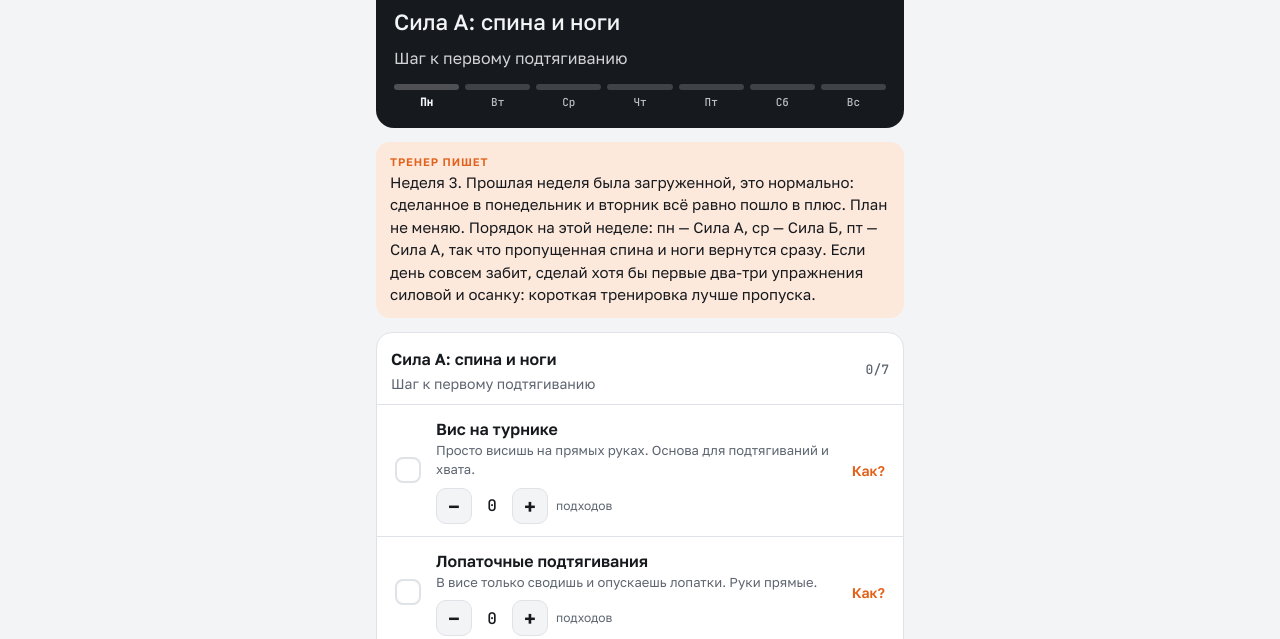
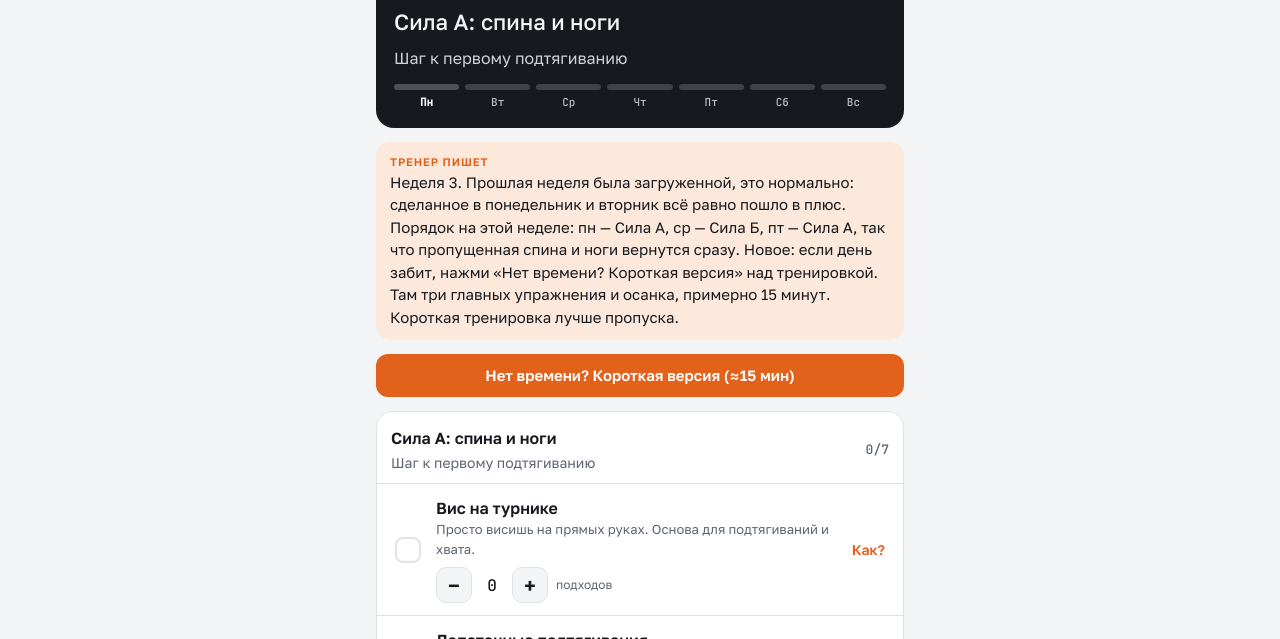
Before and after one commit to maksimchiprunov-droid/trener, a plain HTML site: page index.html in a window 1280 px wide. Shown: the part 94-733 px from the top of the page. Drawn offline with Linux system fonts and the light colour scheme; a web font is replaced by a local one.

Commit message:
Короткая версия силовой (≈15 мин) для загруженных дней
Co-Authored-By: Claude Opus 5.5 <noreply@anthropic.com>
Claude-Session: https://claude.ai/code/session_01KrEFZkjJFhf5XzkFa1fxk6

```diff
--- a/data.json
+++ b/data.json
@@ -1,7 +1,7 @@
 {
   "plan": {
     "startDate": "2026-11-09",
-    "note": "Неделя 3. Прошлая неделя была загруженной, это нормально: сделанное в понедельник и вторник всё равно пошло в плюс. План не меняю. Порядок на этой неделе: пн — Сила А, ср — Сила Б, пт — Сила А, так что пропущенная спина и ноги вернутся сразу. Если день совсем забит, сделай хотя бы первые два-три упражнения силовой и осанку: короткая тренировка лучше пропуска.",
+    "note": "Неделя 3. Прошлая неделя была загруженной, это нормально: сделанное в понедельник и вторник всё равно пошло в плюс. Порядок на этой неделе: пн — Сила А, ср — Сила Б, пт — Сила А, так что пропущенная спина и ноги вернутся сразу. Новое: если день забит, нажми «Нет времени? Короткая версия» над тренировкой. Там три главных упражнения и осанка, примерно 15 минут. Короткая тренировка лучше пропуска.",
     "weekTip": "Подходы можно считать в приложении кнопками «+» и «−» под упражнением. Правило остановки без счёта повторений: заканчивай подход, когда осталось сил максимум на пару повторений или техника начала портиться. Упражнение на сегодня закончено, когда очередной подход получился заметно слабее предыдущего. Между подходами отдыхай, пока не успокоится дыхание. Если что-то болит (не мышечная усталость, а боль), остановись и напиши тренеру.",
     "days": {
       "1": "strength",
@@ -134,6 +134,26 @@
         "items": [
           "band_pullapart"
         ]
+      },
+      "A_quick": {
+        "title": "Сила А, короткая версия: спина и ноги",
+        "sub": "Три главных упражнения, правило остановки то же. Отдыхай чуть меньше обычного. Примерно 15 минут вместе с осанкой.",
+        "items": [
+          "neg",
+          "band_pullup",
+          "goblet"
+        ],
+        "sets": true
+      },
+      "B_quick": {
+        "title": "Сила Б, короткая версия: грудь, руки, пресс",
+        "sub": "Три главных упражнения, правило остановки то же. Отдыхай чуть меньше обычного. Примерно 15 минут вместе с осанкой.",
+        "items": [
+          "pushup_incline",
+          "rdl",
+          "plank"
+        ],
+        "sets": true
       }
     }
   },
@@ -755,7 +775,7 @@
       "what": "Лёгкий вариант."
     }
   ],
-  "version": "2026-11-17b",
+  "version": "2026-11-23",
   "recipes": [
     {
       "meal": "Завтрак",
--- a/index.html
+++ b/index.html
@@ -146,7 +146,9 @@ function dayPlan(d){
   if(type==="strength"){
     const order=p.strengthOrder[weekIndex(d)%p.strengthOrder.length];
     const n=[1,3,5].indexOf(d.getDay());const key=order[n<0?0:n];
-    return {type,title:p.sessions[key].title,sub:p.sessions[key].sub,blocks:[key,"posture"]};
+    const lg=S.log[iso(d)]||{};const qk=key+"_quick";
+    if(lg.quick&&p.sessions[qk])return {type,quick:true,canQuick:true,title:p.sessions[qk].title,sub:p.sessions[qk].sub,blocks:[qk,"posture"]};
+    return {type,canQuick:!!p.sessions[qk],title:p.sessions[key].title,sub:p.sessions[key].sub,blocks:[key,"posture"]};
   }
   const t=p.sessions[type]||{};return {type,title:t.title,sub:t.sub,blocks:t.blocks||[]};
 }
@@ -166,6 +168,7 @@ function vToday(){
   for(let i=0;i<7;i++){const x=new Date(mon);x.setDate(mon.getDate()+i);const dk=iso(x);const has=act(dk);dots+=`<div class="dot${has?" done":""}${dk===k?" today":""}"><i></i>${WD[x.getDay()]}</div>`}
   let h=`<div class="stack"><section class="hero"><span class="lbl">${WDL[d.getDay()]}</span><h2>${esc(dp.title)}</h2><p>${esc(dp.sub||"")}</p><div class="dots">${dots}</div></section>`;
   if(S.plan.note)h+=`<div class="note"><div class="lbl">Тренер пишет</div>${esc(S.plan.note)}</div>`;
+  if(dp.canQuick)h+=dp.quick?`<button class="btn" id="quick" style="margin-top:0;background:transparent;color:inherit;border:1px solid currentColor">Вернуть полную тренировку</button>`:`<button class="btn" id="quick" style="margin-top:0">Нет времени? Короткая версия (≈15 мин)</button>`;
   for(const b of dp.blocks){
     const s=S.plan.sessions[b];if(!s)continue;
     if(!s.items||!s.items.length){h+=`<div class="plain"><h3>${esc(s.title)}</h3><p>${esc(s.sub||"")}</p></div>`;continue}
@@ -176,6 +179,7 @@ function vToday(){
     h+=`</section>`;
   }
   $("#app").innerHTML=h+`</div>`;
+  const qb=$("#quick");if(qb)qb.onclick=()=>{const cur=S.log[k]||{};const nx={...cur,done:cur.done||[]};if(dp.quick)delete nx.quick;else nx.quick=true;S.log[k]=nx;saveLog();render()};
 }
 function vWeek(){
   const d=new Date(),mon=monday(d);let h=`<div class="stack"><div><span class="lbl">План на неделю ${weekIndex(d)+1}</span></div><div class="week">`;
```
